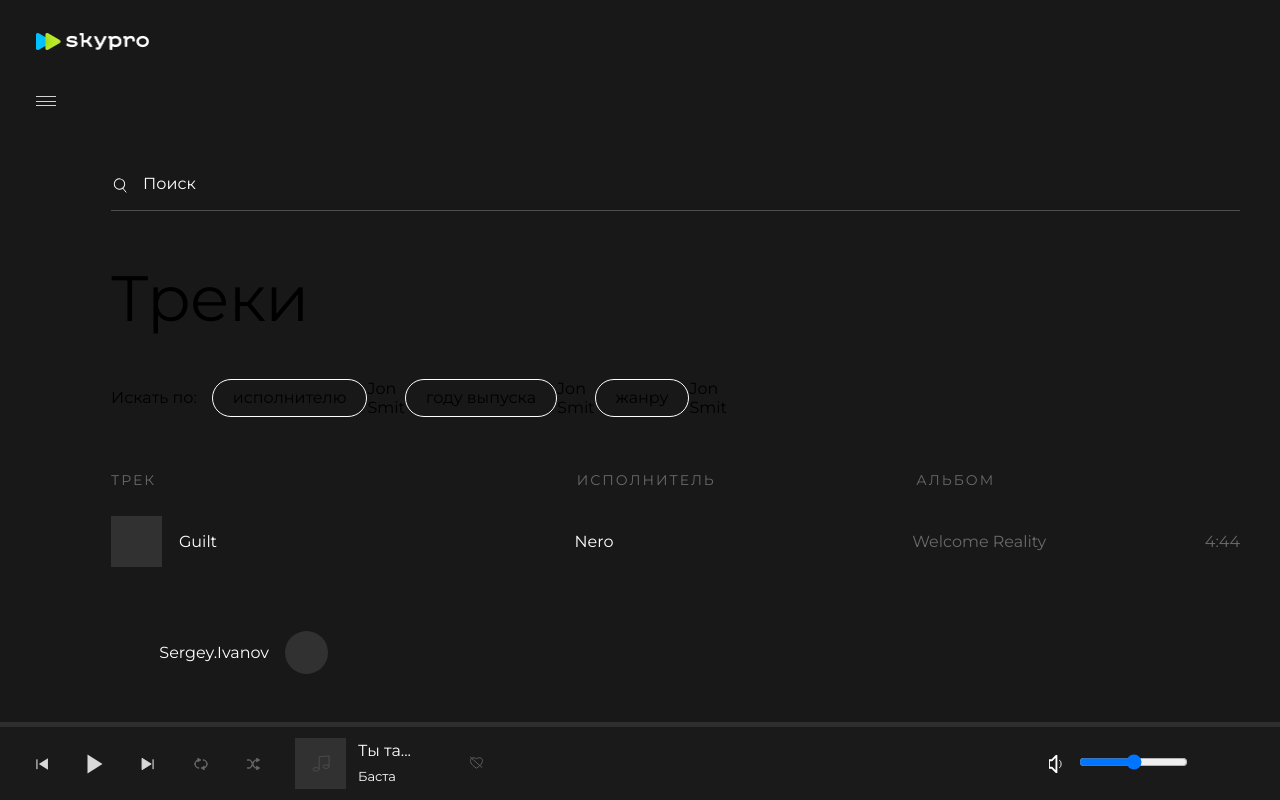
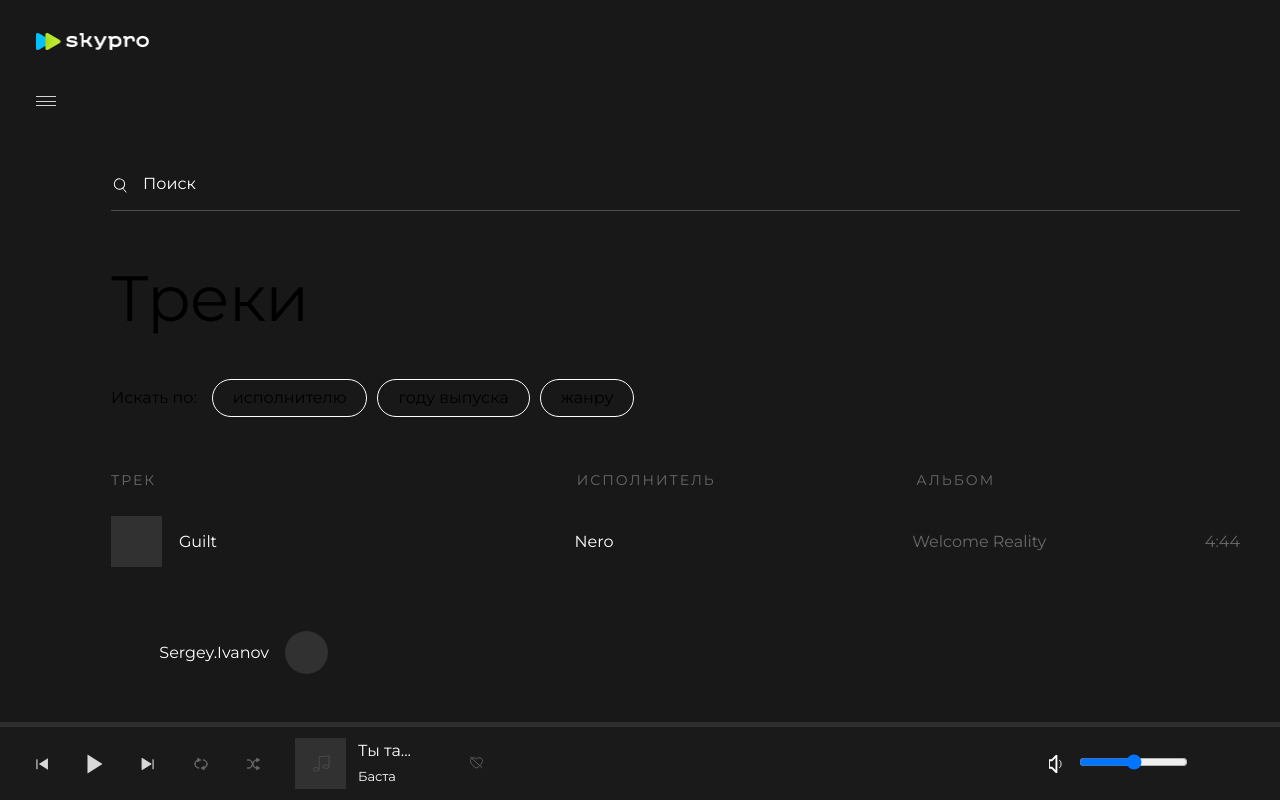
Before and after one commit to SonRayS/skypro-music, a Next.js app: page /components/page in a window 1280 px wide. Built offline with nearby package versions, Linux system fonts and the light colour scheme.

Commit message:
Filters, ul<li>, login,reg

```diff
--- a/src/app/components/body/bodyFilters/Filters.tsx
+++ b/src/app/components/body/bodyFilters/Filters.tsx
@@ -4,39 +4,28 @@ import FiltersItem from "./FiltersItem/FiltersItem";
 import styles from "./Filters.module.css";
 import classNames from "classnames";
 import { useState } from "react";
+import { title } from "process";
+import { filters } from "./data";
 
 function Filters() {
     const [activeFilters, setActiveFilters] = useState<string | null>(null);
 
-    function handleClick(newFilter: string) {
-        setActiveFilters((prev) => (prev === newFilter ? newFilter : null));
+    function handleClick(el: string) {
+        setActiveFilters((prev) => (prev === el ? null : el));
     }
-
-    const Author = "исполнителю";
-    const Release = "году выпуска";
-    const Genre = "жанру";
 
     return (
         <div className={classNames(styles.centerBlockFilter, styles.filter)}>
             <div className={styles.filterTitle}>Искать по:</div>
-            <FiltersItem
-                isOpen={activeFilters === Author}
-                handleClick={handleClick}
-                title={Author}
-                list={["Jon", "Smit"]}
-            />
-            <FiltersItem
-                isOpen={activeFilters === Release}
-                handleClick={handleClick}
-                title={Release}
-                list={["Jon", "Smit"]}
-            />
-            <FiltersItem
-                isOpen={activeFilters === Genre}
-                handleClick={handleClick}
-                title={Genre}
-                list={["Jon", "Smit"]}
-            />
+            {filters.map((filter) => (
+                <FiltersItem
+                    isOpen={activeFilters === filter.title}
+                    handleClick={handleClick}
+                    title={filter.title}
+                    list={filter.list}
+                    key={title}
+                />
+            ))}
         </div>
     );
 }
--- a/src/app/components/body/bodyFilters/FiltersItem/FiltersItem.module.css
+++ b/src/app/components/body/bodyFilters/FiltersItem/FiltersItem.module.css
@@ -6,4 +6,6 @@
     border: 1px solid #ffffff;
     border-radius: 60px;
     padding: 6px 20px;
+    cursor: pointer;
+    margin-right: 10px;
 }
--- a/src/app/components/body/bodyFilters/FiltersItem/FiltersItem.tsx
+++ b/src/app/components/body/bodyFilters/FiltersItem/FiltersItem.tsx
@@ -5,7 +5,7 @@ type FiltersItemType = {
     isOpen: boolean;
     title: string;
     list: string[];
-    handleClick: (newFilter: string) => void;
+    handleClick: (el: string) => void;
 };
 
 function FiltersItem({ isOpen, handleClick, title, list }: FiltersItemType) {
@@ -21,11 +21,13 @@ function FiltersItem({ isOpen, handleClick, title, list }: FiltersItemType) {
             >
                 {title}
             </div>
-            <ul>
-                {list.map((el) => (
-                    <li key={el}>{el}</li>
-                ))}
-            </ul>
+            {isOpen && (
+                <ul>
+                    {list.map((el) => (
+                        <li key={el}>{el}</li>
+                    ))}
+                </ul>
+            )}
         </>
     );
 }
--- /dev/null
+++ b/src/app/components/body/bodyFilters/data.ts
@@ -0,0 +1,18 @@
+const Author = "исполнителю";
+const Release = "году выпуска";
+const Genre = "жанру";
+
+export const filters = [
+    {
+        title: Author,
+        list: ["Jon", "Smit", "Jon", "Richard"],
+    },
+    {
+        title: Release,
+        list: ["1980", "1988", "2000", "2012"],
+    },
+    {
+        title: Genre,
+        list: ["Rock", "Pop", "Classic", "Rap"],
+    },
+];
```
Also changed, not shown: src/app/components/login/page.jsx (added, +46 -0 lines), src/app/components/regestration/page.jsx (added, +49 -0 lines), src/app/css/signin.html (deleted, +0 -43 lines), src/app/components/login/signin.css (renamed from src/app/css/signin.css), src/app/components/regestration/signup.css (renamed from src/app/css/signup.css), src/app/components/regestration/signup.html (renamed from src/app/css/signup.html), src/app/css/style.css (deleted).
